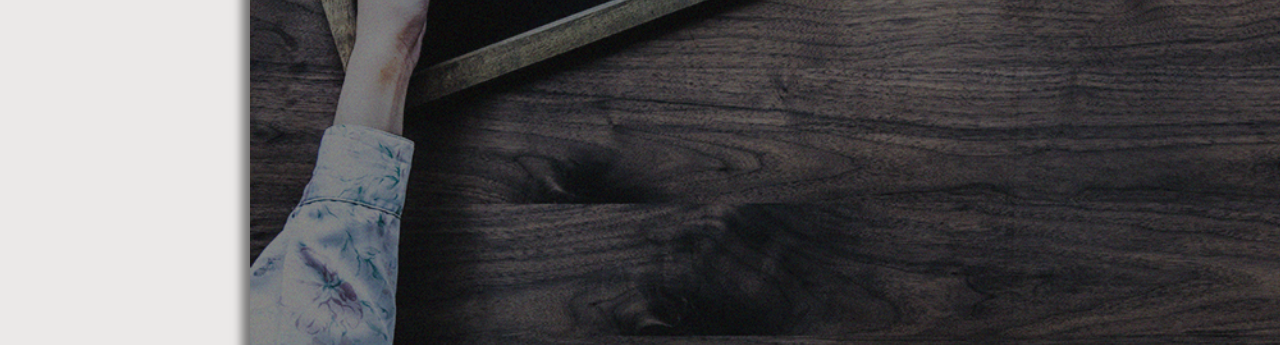
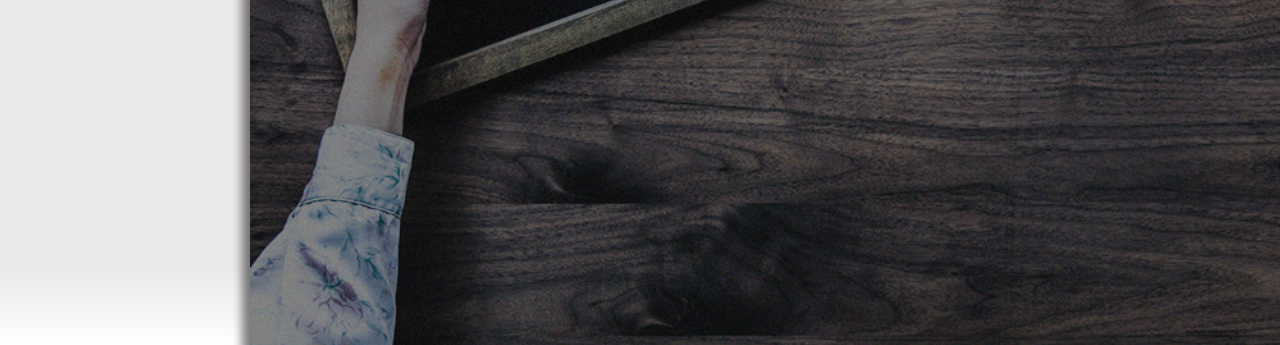
Before and after one commit to Kushagra-ag/Diario, a React app: page / in a window 1280 px wide. Shown: the part 455-800 px from the top of the page. Built offline with nearby package versions, Linux system fonts and the light colour scheme.

Commit message:
mobile bg fixed

```diff
--- a/src/App.css
+++ b/src/App.css
@@ -28,6 +28,7 @@
   transition: all 0.3s;
   max-width: 250px;
   min-width: 250px;
+  min-height: 100vh;
   background-color: white;
 }
 
@@ -68,6 +69,7 @@
 
 #sidebar {
   background-color: rgba(62,39,35,0.1);
+  background: linear-gradient(to bottom, rgba(62,39,35,0.1) 90%, rgba(255,255,255,0) 100%);
 }
 
 .sidebar-header {
@@ -379,10 +381,12 @@
     position: relative;
     margin-left: 0;
     background-color: white;
+    min-height: 100vh;
   }
 
   #sidebar {
     background-color: rgba(62,39,35,0.1);
+    background: linear-gradient(to bottom, rgba(62,39,35,0.1) 90%, rgba(255,255,255,0) 100%);
   }
 
   .content {
```
